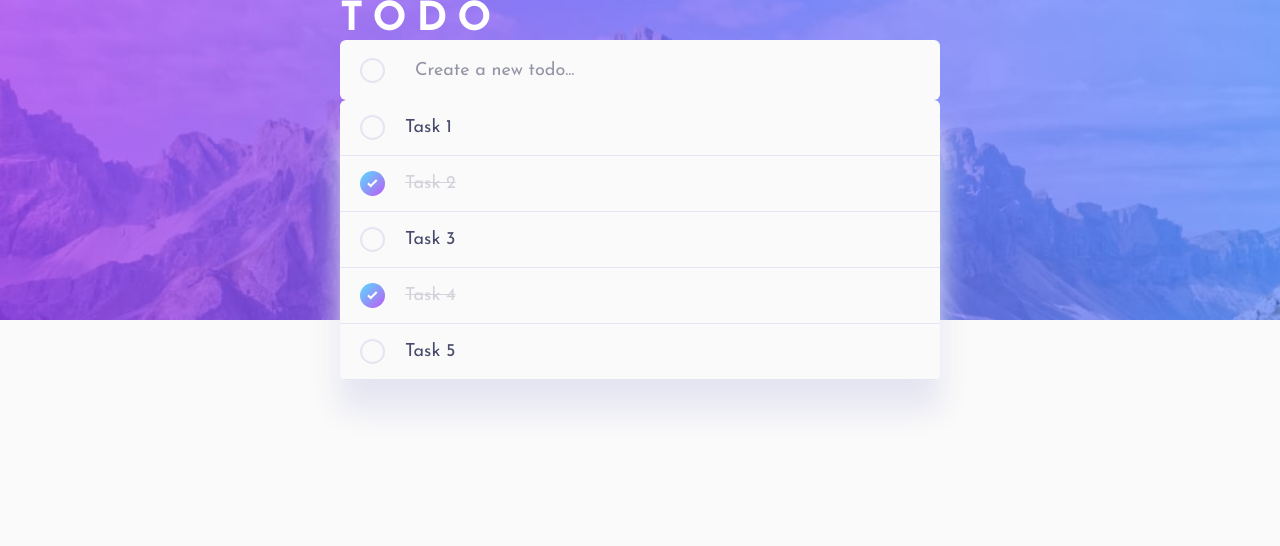
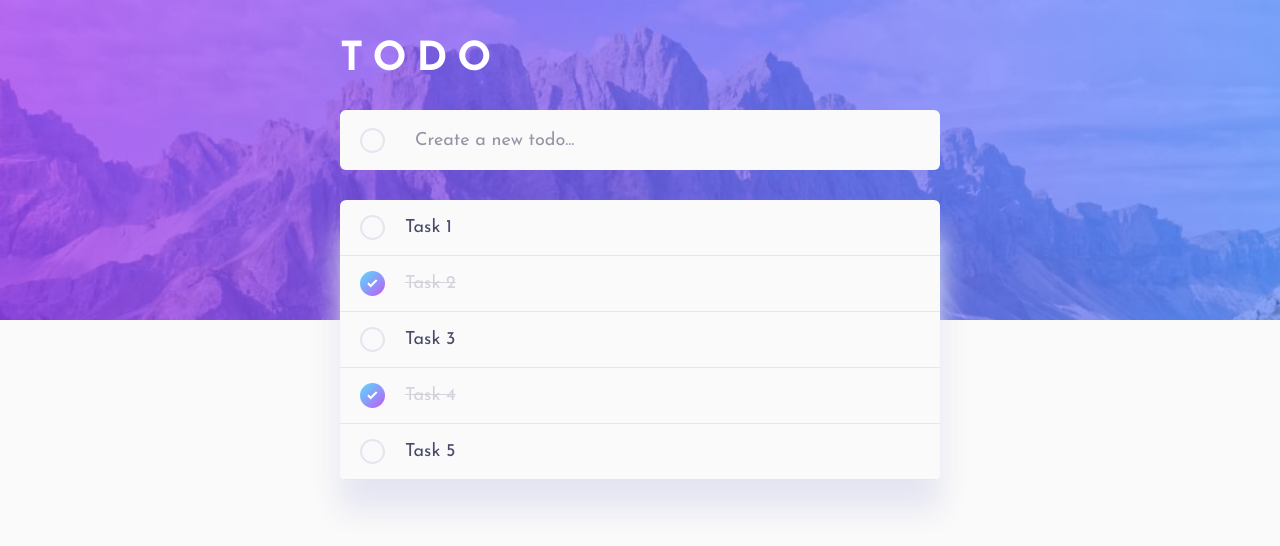
Before and after one commit to sarvagya2545/fem-todo, a React (Vite) app: page / in a window 1280 px wide. Shown: the top 546 px of the page. Built offline with nearby package versions, Linux system fonts and the light colour scheme.

Commit message:
todo list basic layout

```diff
--- a/src/pages/MainPage/MainPage.elements.js
+++ b/src/pages/MainPage/MainPage.elements.js
@@ -1,4 +1,5 @@
 import styled from 'styled-components';
+import { TodoListContainer } from '../../components/TodoList/TodoList.elements';
 
 export const Container = styled.main`
     width: 100%;
@@ -8,4 +9,11 @@ export const Container = styled.main`
 
     display: flex;
     flex-direction: column;
+    justify-content: center;
+    gap: 3rem;
+    padding: 4rem 0;
+
+    & ${TodoListContainer} {
+        margin-bottom: auto;
+    }
 `;
```
